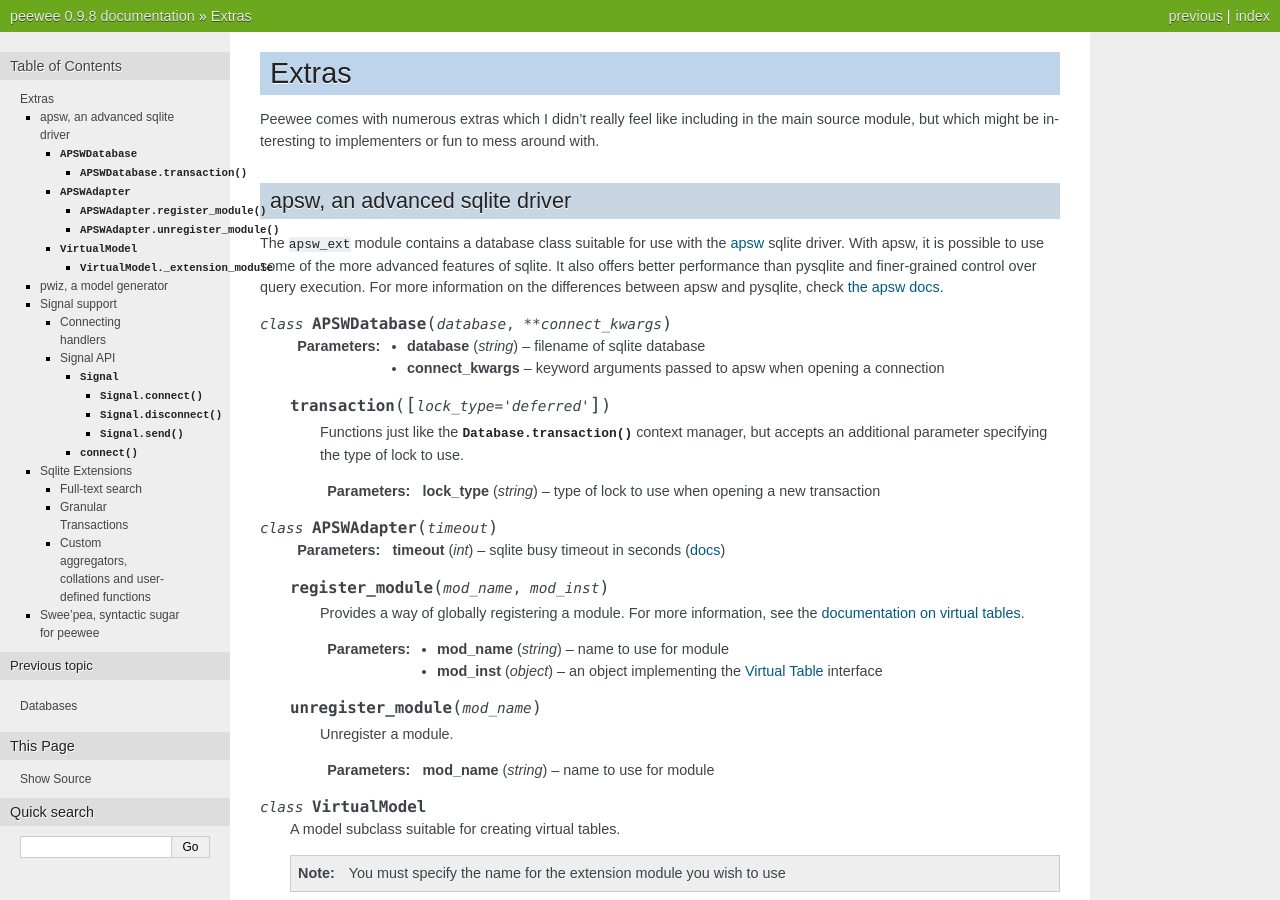
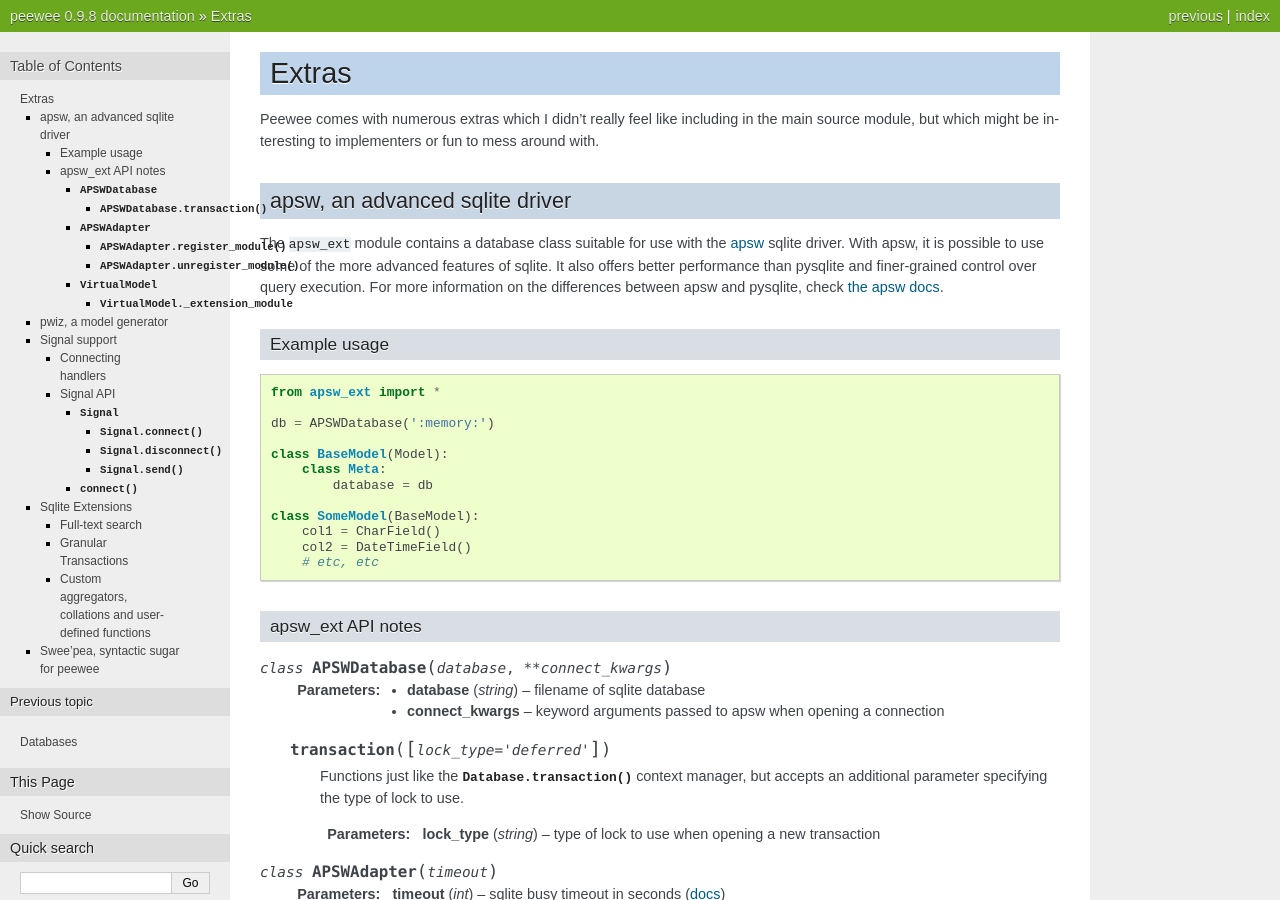
Before and after one commit to coleifer/peewee, a Sphinx documentation site: the page built from docs/peewee/extras.rst, in a window 1280 px wide and 900 px high. Built offline with Sphinx 7.4.7, drawn with Linux system fonts in a browser that asks for light colours.

Commit message:
Adding example

```diff
--- a/docs/peewee/extras.rst
+++ b/docs/peewee/extras.rst
@@ -16,6 +16,27 @@
 to use some of the more advanced features of sqlite.  It also offers better performance
 than pysqlite and finer-grained control over query execution.  For more information
 on the differences between apsw and pysqlite, check `the apsw docs <http://apidoc.apsw.googlecode.com/hg/pysqlite.html>`_.
+
+Example usage
+^^^^^^^^^^^^^
+
+.. code-block:: python
+
+    from apsw_ext import *
+
+    db = APSWDatabase(':memory:')
+
+    class BaseModel(Model):
+        class Meta:
+            database = db
+
+    class SomeModel(BaseModel):
+        col1 = CharField()
+        col2 = DateTimeField()
+        # etc, etc
+
+apsw_ext API notes
+^^^^^^^^^^^^^^^^^^
 
 .. py:class:: APSWDatabase(database, **connect_kwargs)
 
```
